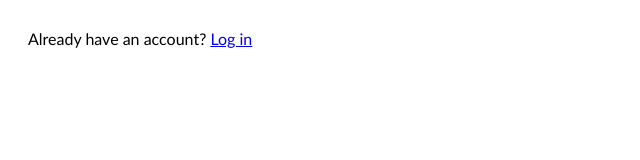
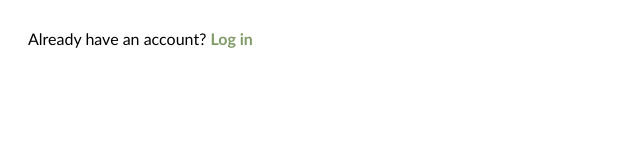
Before and after one commit to AnLaxina/project-signup, a plain HTML site: page index.html in a window 1280 px wide. Shown: the part 640-800 px from the top of the page, 516-1156 px from the left. Drawn offline with Linux system fonts and the light colour scheme.

Commit message:
Add appropriate styling to log in link

```diff
--- a/css/styles.css
+++ b/css/styles.css
@@ -146,3 +146,10 @@ label {
     color: darkslategrey;
     font-weight: bold;
 }
+
+a.login {
+    color: #7f9b67;
+    font-weight: bold;
+    text-decoration: none;
+
+}
--- a/index.html
+++ b/index.html
@@ -44,7 +44,7 @@
             </fieldset>
             <button>Create Account</button>
         </form>
-        <p>Already have an account? <a href="#">Log in</a></p>
+        <p>Already have an account? <a href="#" class="login">Log in</a></p>
      </main>
 </body>
 </html>
```
